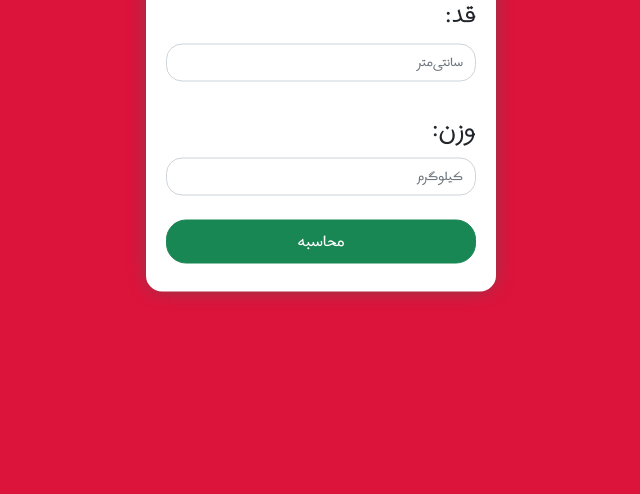
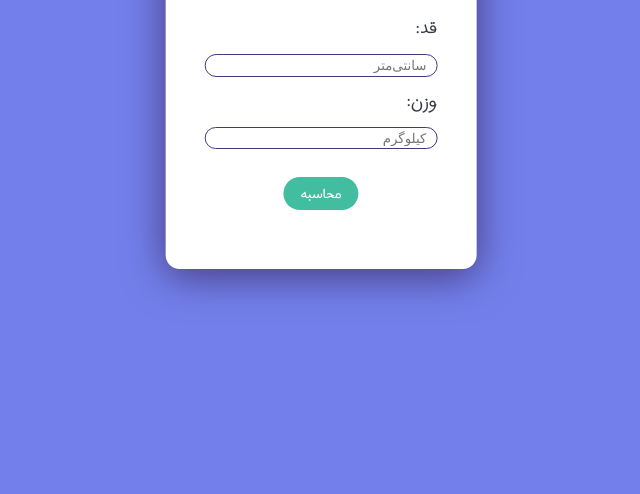
Before and after one commit to shakiba-vakili/BMI, a plain HTML site: page index.html in a window 1280 px wide. Shown: the part 306-800 px from the top of the page, without its empty margins (319-959 px from the left). Drawn offline with nearby package versions, Linux system fonts and the light colour scheme.

Commit message:
first commit

```diff
--- a/style.css
+++ b/style.css
@@ -1,10 +1,44 @@
 @import url("https://fonts.googleapis.com/css2?family=Harmattan&display=swap");
-@import url("https://cdn.jsdelivr.net/npm/bootstrap@5.0.2/dist/css/bootstrap.min.css");
+
+/* root varaibles */
+:root {
+  --color-primary: #7380ec;
+  --color-success: #43bda0;
+  --color-white: #fff;
+  --color-dark: #363949;
+  --color-primary-variant: #44397d;
+
+  --card-padding: 1.8rem;
+
+  --box-shadow: 0 0.5rem 3rem var(--color-primary-variant);
+}
+
+/* REST */
+
+*,
+*::after,
+*::before {
+  padding: 0;
+  margin: 0;
+  outline: 0;
+  appearance: none;
+  border: 0;
+  text-decoration: none;
+  list-style: none;
+  box-sizing: border-box;
+}
+
+html {
+  font-size: 14px;
+}
+
 body {
-  font-size: 40px;
-  font-family: 'Harmattan', sans-serif;
   direction: rtl;
-  background-color: crimson;
+  font-family: "Harmattan", sans-serif;
+  font-size: 0.88rem;
+  overflow-x: hidden;
+  background: var(--color-primary);
+  color: var(--color-dark);
 }
 
 #app {
@@ -15,13 +49,16 @@ body {
 }
 
 .container {
-  background: #fff;
+  background: var(--color-white);
   border-radius: 1rem;
-  box-shadow: 0 0 20px -5px #555;
+  box-shadow: var(--box-shadow);
   max-width: 350px;
-  padding: 20px;
+  min-height: 350px;
+  padding: var(--card-padding);
   text-align: right;
   margin: 50px auto;
+  display: flex;
+  flex-direction: column;
 }
 
 h1 {
@@ -30,26 +67,49 @@ h1 {
   padding-bottom: 10px;
 }
 
+form {
+  margin: 1rem;
+}
+
+form label {
+  font-size: 1.5rem;
+}
+
 form input {
-  border-radius: 1rem !important;
+  margin: 0.5rem 0;
+  width: 100%;
+  border-radius: 1rem;
+  padding: 0.2rem 0.7rem;
+  border: 0.1rem solid var(--color-primary-variant);
 }
 
 button {
-  font-size: 1.25rem !important;
-  border-radius: 1.25rem !important;
+  font-family: inherit;
+  margin-top: 1.5rem;
+  padding: 0.1rem 1.2rem;
+  font-size: 1.25rem;
+  border-radius: 1.25rem;
+  background: var(--color-success);
+  color: var(--color-white);
+  position: absolute;
+  left: 50%;
+  -webkit-transform: translateX(-50%);
+  transform: translateX(-50%);
+  transition: all 0.3s ease;
+}
+button:hover {
+  background: #088e8b;
 }
 
 p#result {
+  font-size: 2rem;
+  color: #363949;
   text-align: center;
-  margin: 10px 0 0 0;
+  margin: 3rem 0 0 0;
 }
 
 p#result:empty {
   display: none;
-}
-
-label {
-  font-size: 30px;
 }
 
 @media (min-width: 768px) {
```
Also changed, not shown: bmi.png (added).
